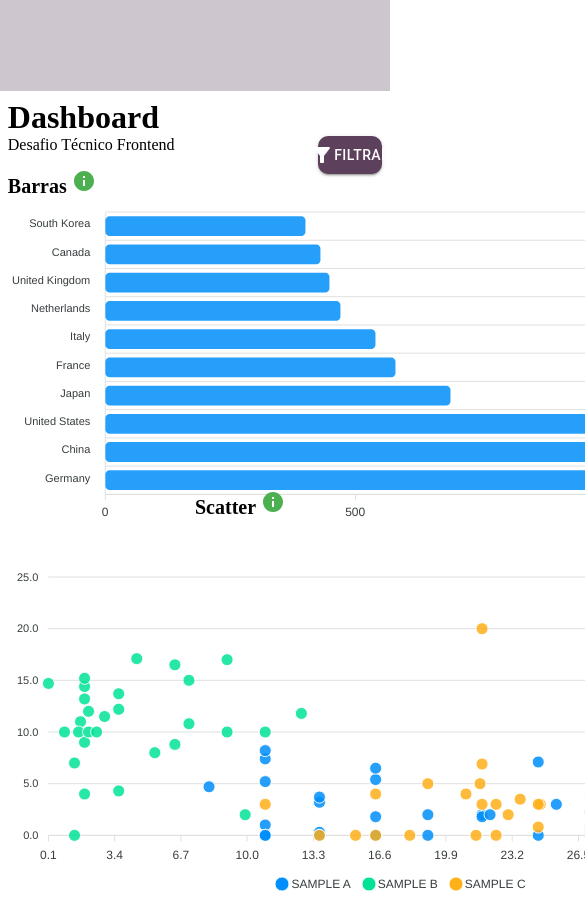
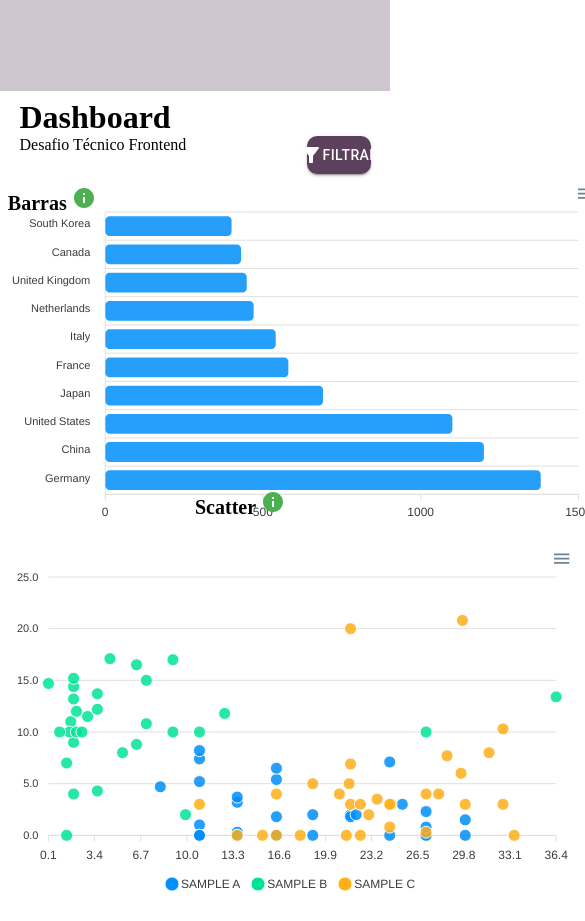
Before and after one commit to Murbachw/teste-pratico, a React (Create React App) app: page / in a window 390 px wide. Shown: the top 921 px of the page, 585 px wide, since content can reach past the window. Built offline with nearby package versions, Linux system fonts and the light colour scheme.

Commit message:
ajustes de responsividade

```diff
--- a/src/app.css
+++ b/src/app.css
@@ -7,6 +7,7 @@
     display: grid;
     grid-template-columns: 1fr 1fr;
     margin: 2% 2% 2%;
+    margin-right: 6%;
 
 }
 
@@ -40,3 +41,9 @@
         display: contents;
     }
   }
+
+  @media only screen and (max-width: 1440px) {
+    .header{
+        margin: 2% 5% 2%;
+    }
+  }
--- a/src/components/BarChart.jsx
+++ b/src/components/BarChart.jsx
@@ -45,7 +45,7 @@ class ApexChart extends React.Component {
 
 
   <div id="chart">
-<ReactApexChart options={this.state.options} series={this.state.series} type="bar" height={350} width={880} />
+<ReactApexChart options={this.state.options} series={this.state.series} type="bar" height={350} width={603} />
 </div>
 
 
--- a/src/components/ScatterCharts.jsx
+++ b/src/components/ScatterCharts.jsx
@@ -58,7 +58,7 @@ class ApexChart extends React.Component {
 
 
 <div id="chart">
-<ReactApexChart options={this.state.options} series={this.state.series} type="scatter" height={350} width={800} />
+<ReactApexChart options={this.state.options} series={this.state.series} type="scatter" height={350} width={579} />
 </div>
 
 
--- a/src/components/css/barChart.css
+++ b/src/components/css/barChart.css
@@ -1,6 +1,6 @@
 .TextoBarras{
     position: absolute;
-    top: 23%;
+    top: 17%;
     font-size: 20px;
     left: 2%;
 }
@@ -10,3 +10,9 @@
         top: 20%;
     }
   }
+
+  @media only screen and (max-width: 1440px) {
+    .TextoBarras{
+        top: 22%;
+    }
+  }
```
